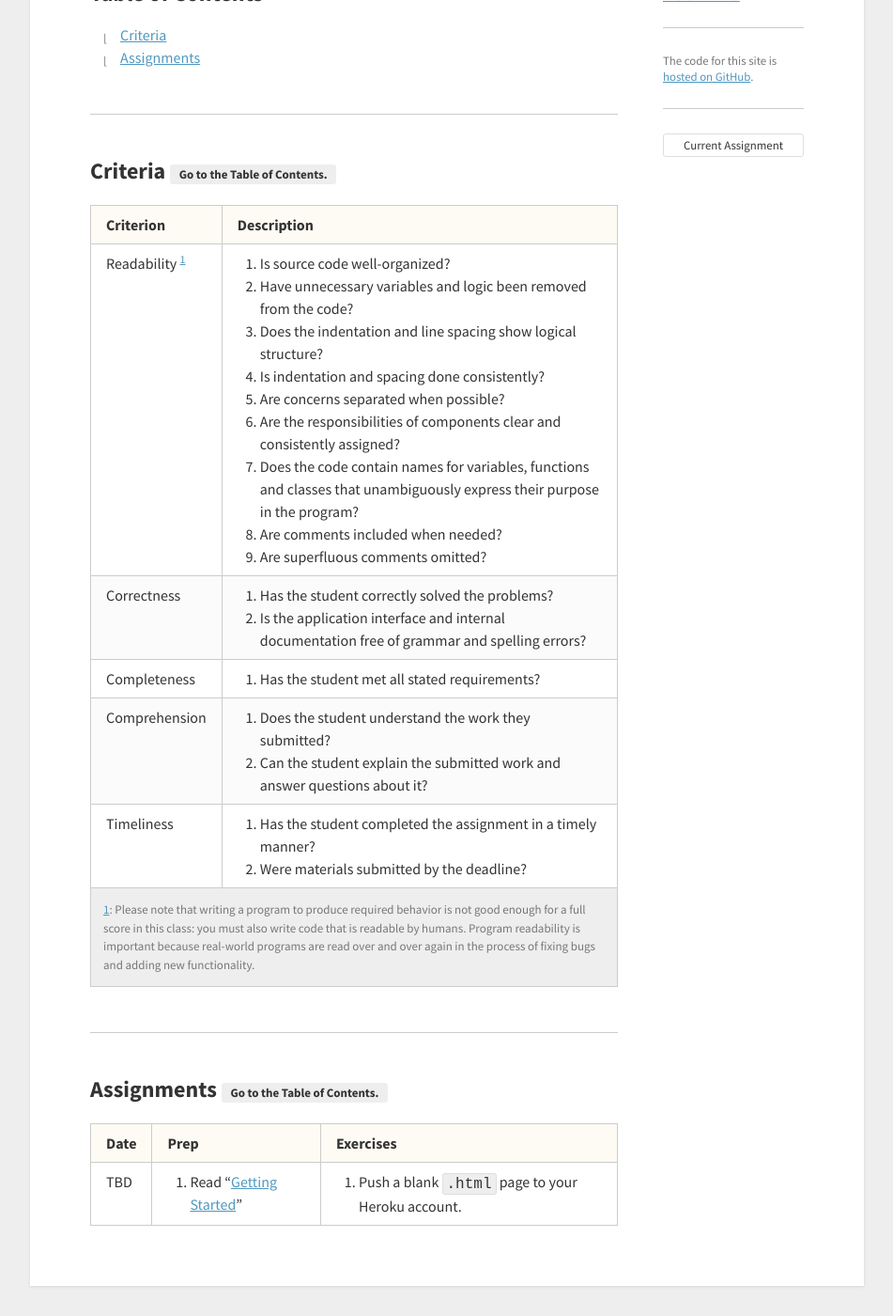
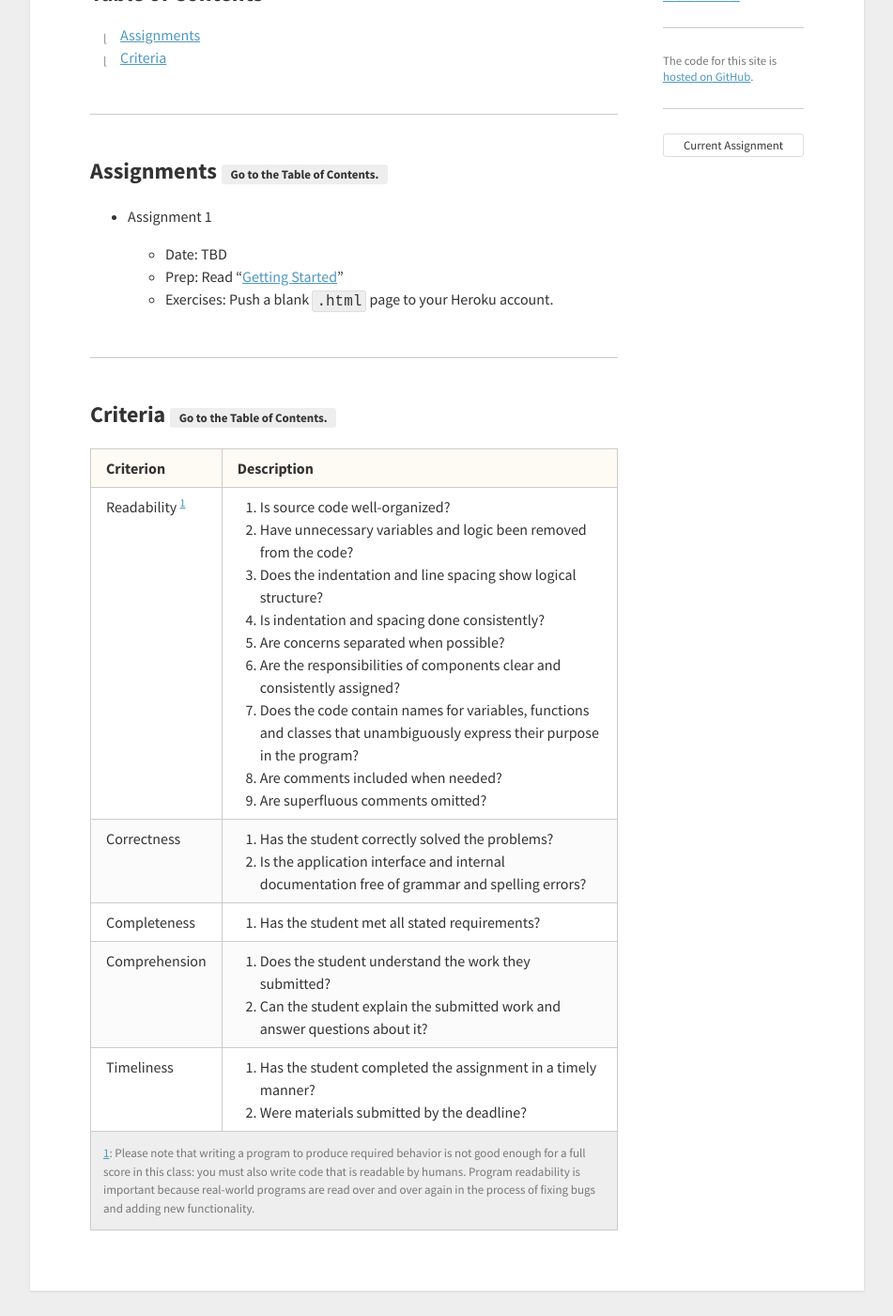
Before and after one commit to csusbdt/322-2013, a Jekyll site: the page built from schedule/index.html, in a window 1280 px wide and 1400 px high, scrolled down 344 px. Shown: the whole window at 94% size, without its empty margins (164-1115 px from the left). Built offline with Jekyll 4.4.1, drawn with Linux system fonts in a browser that asks for light colours; nearby versions of some CDN libraries.

Commit message:
Updated the markdown a bit

```diff
--- a/_includes/content/schedule.md
+++ b/_includes/content/schedule.md
@@ -4,15 +4,26 @@
 <div id='toc' class='toc'>
     <h2>Table of Contents</h2>
     <nav>
+        <a href='#assignments' title='Assignments'>Assignments</a>
         <a href='#criteria' title='Criteria'>Criteria</a>
-        <a href='#assignments' title='Assignments'>Assignments</a>
     </nav>
 </div>
+
+<h2 id='assignments'>
+    Assignments
+    <a class='small button' href='#toc' title='Go to the Table of Contents'>Go to the Table of Contents.</a>
+</h2>
+
+- Assignment 1
+    - Date: TBD
+    - Prep: Read &ldquo;[Getting Started](# "Getting Started")&rdquo;
+    - Exercises: Push a blank <code>.html</code> page to your Heroku account.
 
 <h2 id='criteria'>
     Criteria
     <a class='small button' href='#toc' title='Go to the Table of Contents'>Go to the Table of Contents.</a>
 </h2>
+
 <figure>
 <table>
     <tr>
@@ -75,28 +86,3 @@
 <figcaption>
     <a id='footnote-1' href='#footnote-1-source' title='Return to source'>1</a>: Please note that writing a program to produce required behavior is not good enough for a full score in this class: you must also write code that is readable by humans.  Program readability is important because real-world programs are read over and over again in the process of fixing bugs and adding new functionality.
 </figcaption>
-
-<h2 id='assignments'>
-    Assignments
-    <a class='small button' href='#toc' title='Go to the Table of Contents'>Go to the Table of Contents.</a>
-</h2>
-<table>
-	<tr>
-		<th>Date</th>
-		<th>Prep</th>
-		<th>Exercises</th>
-	</tr>
-	<tr>
-		<td>TBD</td>
-		<td>
-		    <ol>
-		        <li>Read &ldquo;<a href='#' target='_blank' title='Getting Started'>Getting Started</a>&rdquo;</li>
-		    </ol>
-		</td>
-		<td>
-			<ol>
-				<li>Push a blank <code>.html</code> page to your Heroku account.</li>
-			</ol>
-		</td>
-	</tr>
-</table>
```
